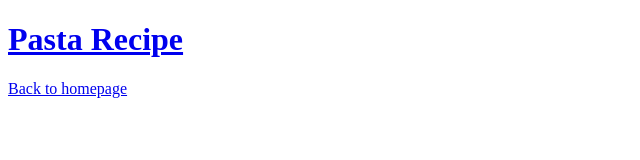
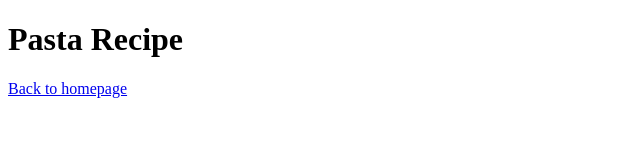
Before and after one commit to sblackwell77/odin-recipes, a plain HTML site: page recipes/pasta.html in a window 1280 px wide. Shown: the whole page, without its empty margins (0-640 px from the left). Drawn offline with Linux system fonts and the light colour scheme.

Commit message:
added files

```diff
--- a/recipes/pasta.html
+++ b/recipes/pasta.html
@@ -6,7 +6,7 @@
     <title>Pasta</title>
 </head>
 <body>
-    <h1><a href="https://www.allrecipes.com/recipe/229960/shrimp-scampi-with-pasta/" target="_blank">Pasta Recipe</a></h1>
+    <h1>Pasta Recipe</h1>
     <p><a href="../index.html">Back to homepage</a></p>
 </body>
 </html>
```
